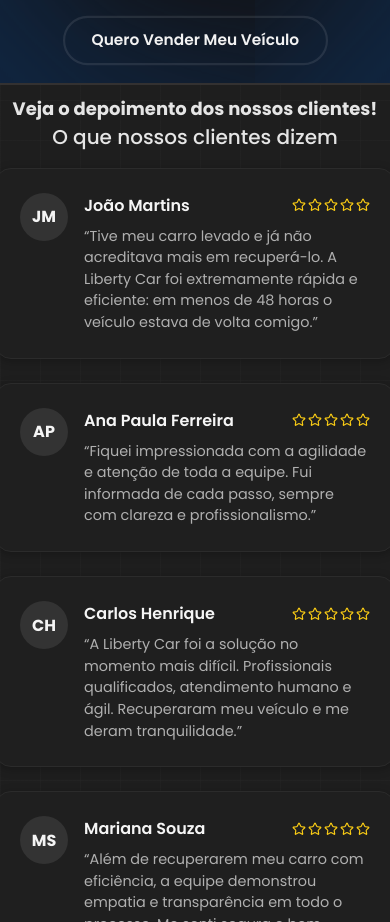
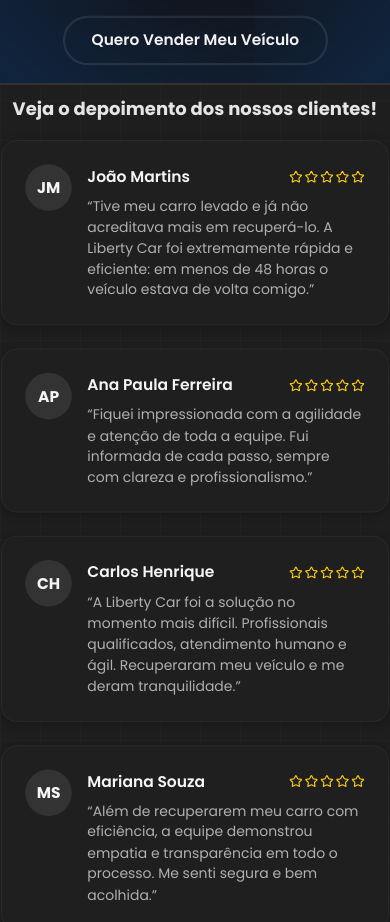
Before and after one commit to guhrizzo/liberty-landing-page, a React (Vite) app in the folder my-vue-app/: page /quitacao-fatura in a window 390 px wide. Shown: the part 2340-3262 px from the top of the page. Built offline with nearby package versions, Linux system fonts and the light colour scheme.

Commit message:
resposividade

```diff
--- a/my-vue-app/src/Testimonials.css
+++ b/my-vue-app/src/Testimonials.css
@@ -15,7 +15,7 @@
     font-family: Arial, sans-serif;
 }
 
-.testimonials-section{
+.testimonials-section {
     margin-bottom: 30px;
     z-index: 999;
 }
@@ -36,16 +36,10 @@
     background-color: var(--card-dark);
     padding: 1.5rem;
     border-radius: 16px;
-  box-shadow: 0 2px 10px rgba(0,0,0,0.25);
+    box-shadow: 0 2px 10px rgba(0, 0, 0, 0.25);
     border: 1px solid var(--border-dark);
     display: flex;
     flex-direction: column;
-  transition: transform 0.2s ease, box-shadow 0.2s ease;
-}
-
-.testimonial-card:hover {
-  transform: translateY(-4px);
-  box-shadow: 0 4px 14px rgba(0,0,0,0.35);
 }
 
 .testimonial-top {
@@ -103,6 +97,15 @@
 
 /* Responsivo */
 @media (max-width: 600px) {
+
+    .testimonials-section {
+        scale: 0.97;
+    }
+
+    .testimonials-header {
+        margin-bottom: 0;
+    }
+
     .testimonial-text {
         font-size: 0.9rem;
     }
--- a/my-vue-app/src/quitacao.css
+++ b/my-vue-app/src/quitacao.css
@@ -272,6 +272,10 @@
         font-size: 15px;
     }
 
+    .video-container h1{
+        margin-top: 10px;
+    }
+
     .bg-faq{
         clip-path: none;
         height: auto;
--- a/my-vue-app/src/testimonials.jsx
+++ b/my-vue-app/src/testimonials.jsx
@@ -48,7 +48,6 @@ export default function TestimonialsSection() {
   return (
     <section className="testimonials-section">
       <div className="testimonials-header">
-        <h2 data-aos="fade-up">O que nossos clientes dizem</h2>
       </div>
 
       <div className="testimonials-grid">
```
Lines whose indentation alone changed are shown as unchanged.
